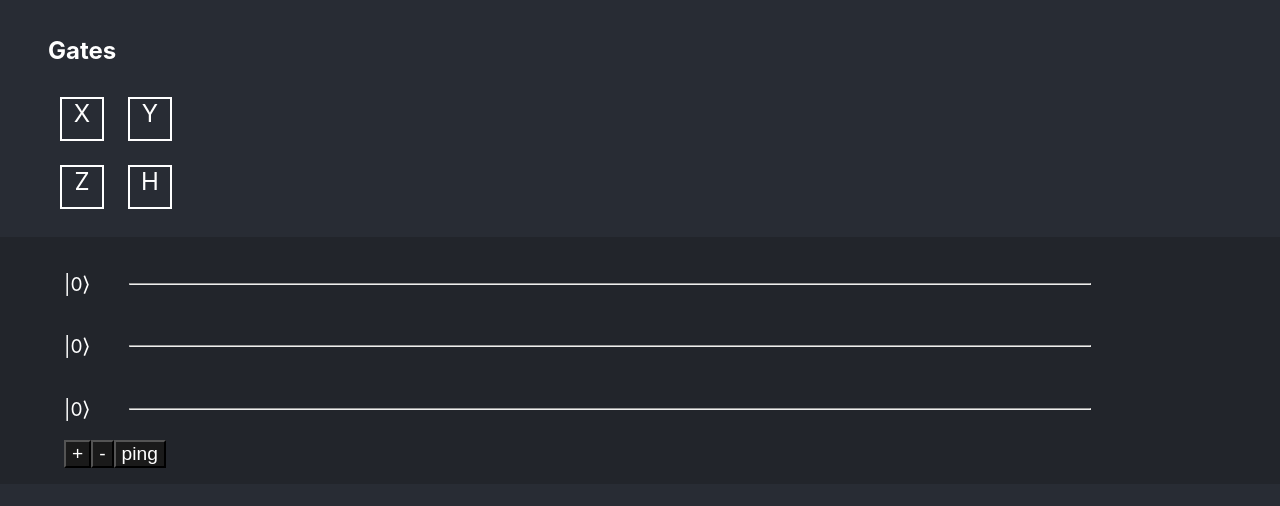
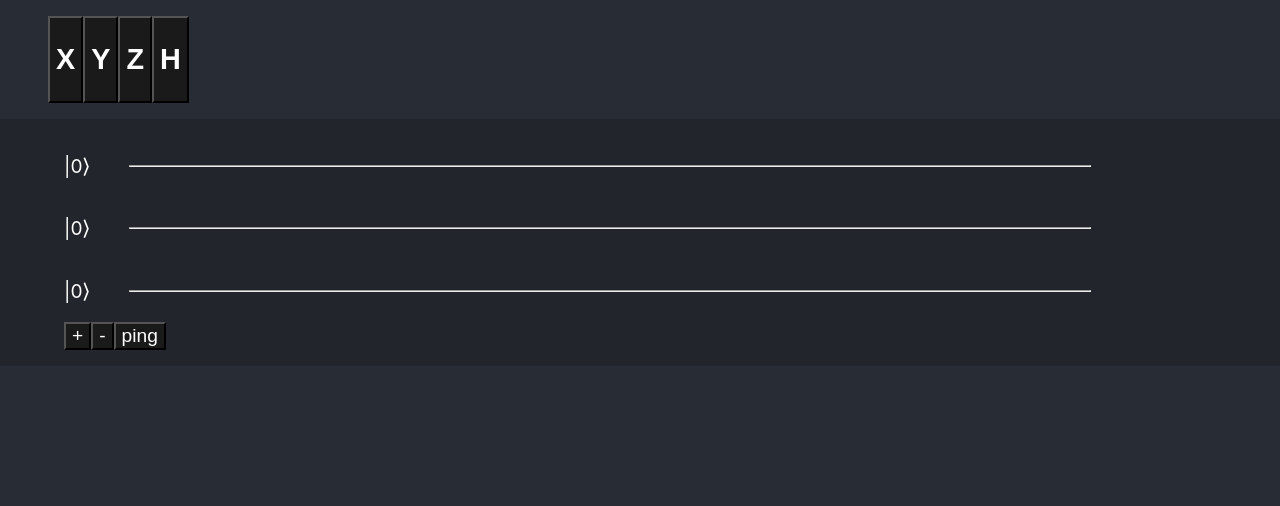
Before and after one commit to axellage/quantum-sim-group-81, a React (Create React App) app in the folder client/: page / in a window 1280 px wide. Shown: the top 506 px of the page. Built offline with nearby package versions, Linux system fonts and the light colour scheme.

Commit message:
Draggable gates

```diff
--- /dev/null
+++ b/client/src/components/gate.tsx
@@ -0,0 +1,18 @@
+import React from 'react';
+import {useDraggable} from '@dnd-kit/core';
+import {CSS} from '@dnd-kit/utilities';
+
+export function Gate(props:any) {
+    const {attributes, listeners, setNodeRef, transform} = useDraggable({
+        id: 'unique-id',
+      });
+      const style = {
+        transform: CSS.Translate.toString(transform),
+      };
+
+      return (
+        <button ref={setNodeRef} style={style} {...listeners} {...attributes}>
+          <h1>{props.name}</h1>
+        </button>
+      );
+}
--- a/client/src/components/toolbar.tsx
+++ b/client/src/components/toolbar.tsx
@@ -1,20 +1,33 @@
-import React from "react";
+import React, {useState} from "react";
 import './toolbar.css';
+import {Gate} from './gate';
+import {DndContext} from '@dnd-kit/core';
 
 function Toolbar() {
+    const [parent, setParent] = useState(null);
     return (
       <div className="toolbar">
         <section className="gate-container">
-            <h1>Gates</h1>
-            <div className="gates">
-                <div className="gate-object">X</div>
-                <div className="gate-object">Y</div>
-                <div className="gate-object">Z</div>
-                <div className="gate-object">H</div>
-            </div>
+          <DndContext onDragEnd={handleDragEnd}>
+            <Gate name="X"/>
+          </DndContext>
+          <DndContext onDragEnd={handleDragEnd}>
+            <Gate name="Y"/>
+          </DndContext>
+          <DndContext onDragEnd={handleDragEnd}>
+            <Gate name="Z"/>
+          </DndContext>
+          <DndContext onDragEnd={handleDragEnd}>
+            <Gate name="H"/>
+          </DndContext>
         </section>
       </div>
     );
+
+    function handleDragEnd({over}:any) {
+      setParent(over ? over.id : null);
+    }
   }
 
+
   export default Toolbar;
```
